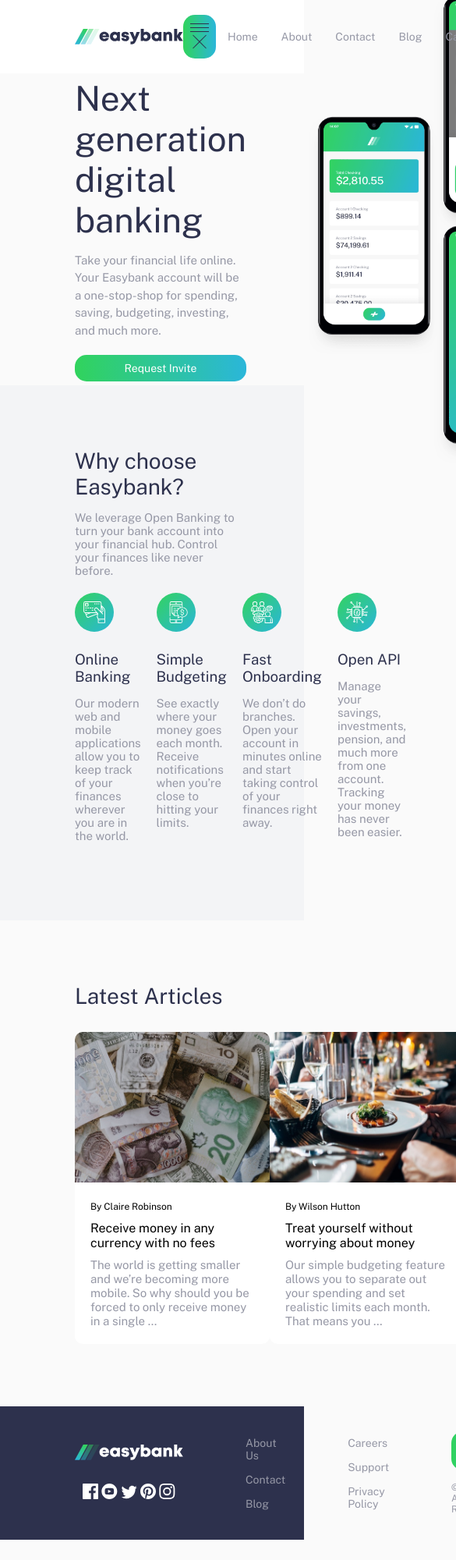
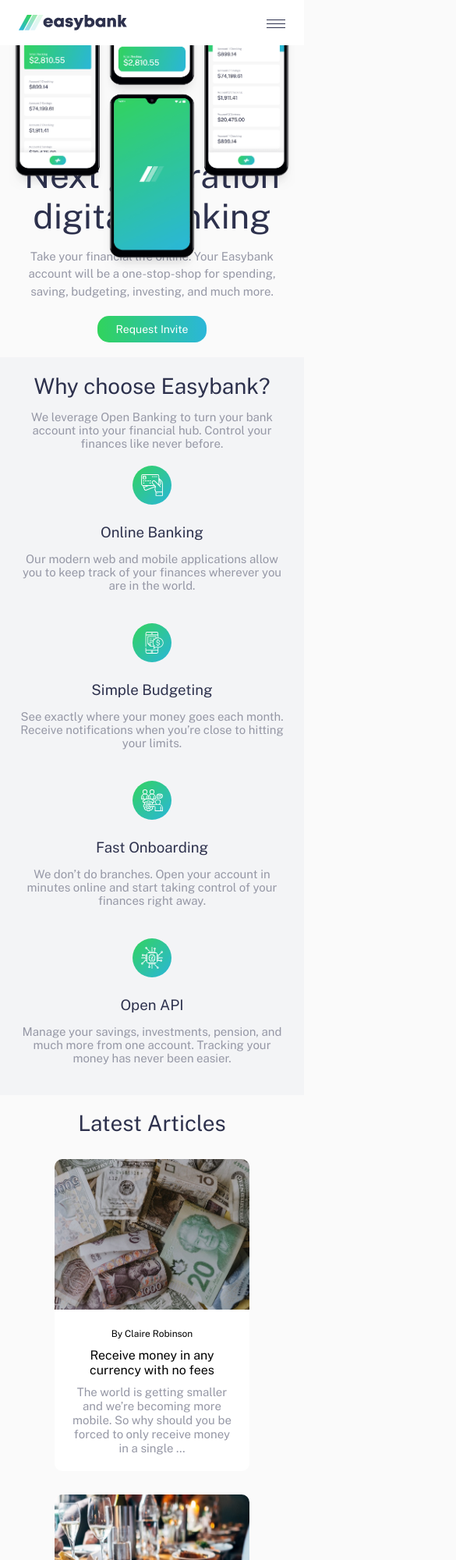
Before and after one commit to ashiquemushtaq/Easybank-landing-page, a plain HTML site: page index.html in a window 390 px wide. Shown: the top 2000 px of the page at 78% size, 585 px wide, since content can reach past the window. Before the commit the page ends 1974 px from the top, so only its background shows below. Drawn offline with nearby package versions, Linux system fonts and the light colour scheme.

Commit message:
Update styles.css

```diff
--- a/styles.css
+++ b/styles.css
@@ -31,7 +31,7 @@ p{
     margin: 15px 0 20px 0;
 }
 
-button{
+.btn{
     background-image: linear-gradient(to right,hsl(136, 65%, 51%),hsl(192, 70%, 51%));
     color: white;
     border: none;
@@ -41,7 +41,7 @@ button{
     font-size: 14px;
 }
 
-button:hover{
+.btn:hover{
     cursor: pointer;
     background-image: linear-gradient(to right,hsl(136, 65%, 65%),hsl(192, 70%, 65%));
 }
@@ -60,6 +60,7 @@ a{
     align-items: center;
     position: relative;
     z-index: 100;
+    flex-wrap: wrap;
 }
 
 nav{
@@ -73,6 +74,17 @@ nav a{
 nav a:hover{
     cursor: pointer;
     color: black;
+}
+
+#hamburger{
+    background-color: transparent;
+    cursor: pointer;
+    border: none;
+    display: none;
+  }
+
+#close{
+    display: none;
 }
 
 .one{
@@ -142,6 +154,7 @@ nav a:hover{
     display: flex;
     justify-content: space-between;
     width: 100%;
+    flex-wrap: wrap;
   }
 
   .col{
@@ -192,7 +205,7 @@ footer span{
     width: 250px;
 }
 
-.btn{
+.bt{
     width: 100%;
     align-items: flex-end;
 }
@@ -205,3 +218,101 @@ footer span{
     cursor: pointer;
     background-color: hsl(136, 65%, 51%);
 }
+
+@media only screen and (max-width: 833px){
+
+    .nav-bar{
+      padding: 1.2rem 1.5rem 1.2rem 1.5rem;
+    }
+
+    #hamburger{
+        display: block;
+        align-self: flex-end;
+      }
+
+    nav{
+      display: none;
+    }
+
+    #nav-bar.show nav{
+        display: flex;
+       flex-direction: column;
+       width: 100%;
+       justify-content: center;
+       align-items: center;
+       gap: 10px;
+      }
+
+      #nav-bar.show #ham{
+        display: none;
+      }
+
+      #nav-bar.show #close{
+        display: block;
+      }
+
+    .nav-btn{
+      display: none;
+    }
+
+    .one{
+        flex-direction: column-reverse;
+        padding: 1.2rem 1.5rem 1.2rem 1.5rem;
+    }
+
+    .content{
+        padding: 0;
+        text-align: center;
+    }
+
+    .mockup{
+        height: 450px;
+        position: relative;
+        right: 10%;
+        top:150px;
+        left: 0;
+    }
+
+    .two,.three{
+        padding: 1.2rem 1.5rem 1.2rem 1.5rem;
+        text-align: center;
+    }
+
+    .cards{
+        flex-direction: column;
+    }
+
+    .card{
+        justify-content: center;
+        gap: 30px;
+    }
+
+    footer{
+        flex-direction: column;
+        width: 100%;
+        align-items: center;
+        justify-content: center;
+        text-align: center;
+        padding: 1.2rem 1.5rem 1.2rem 1.5rem;
+    }
+
+    .social{
+        margin-right: 0px;
+    }
+
+    .links{
+        justify-content: center;
+        align-items: center;
+        margin-top: 15px;
+    }
+
+    .links:nth-child(-n+3){
+        margin-right: 0;
+    }
+
+    .bt{
+        width: 250px;
+        margin: 20px auto;
+        align-items: center;
+    }
+}
```
